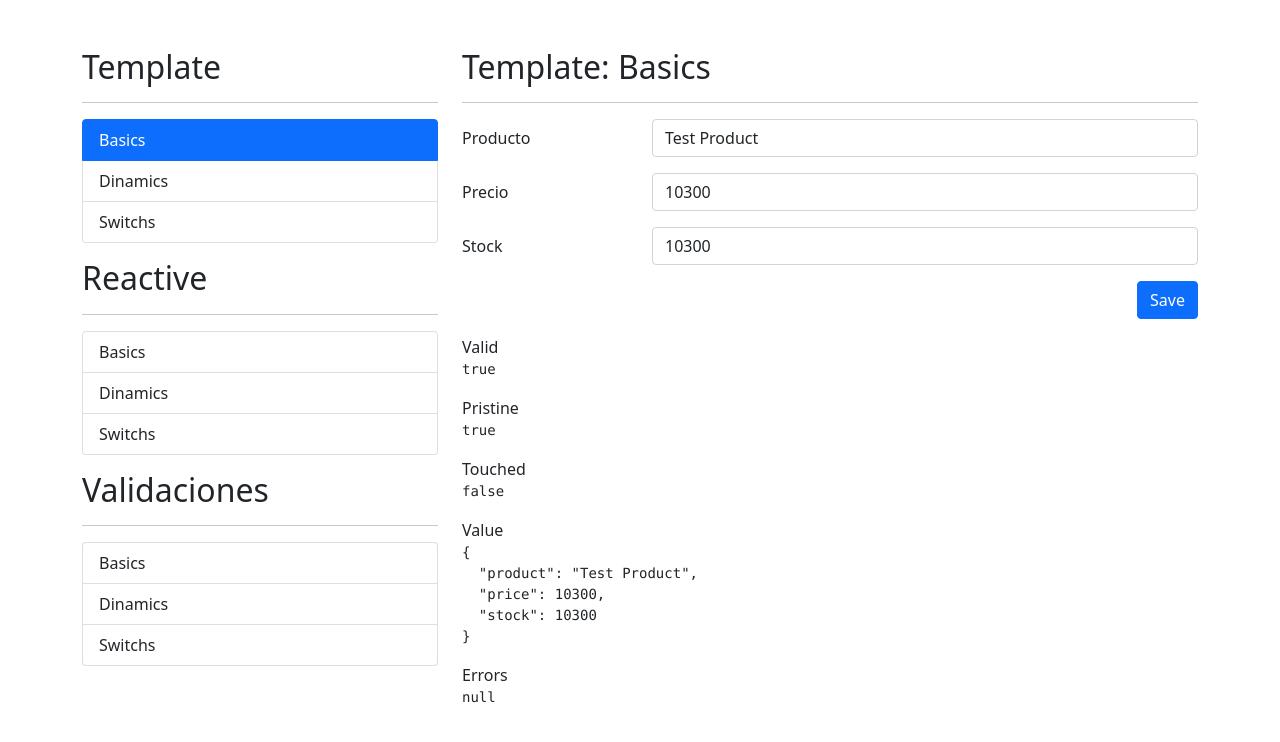
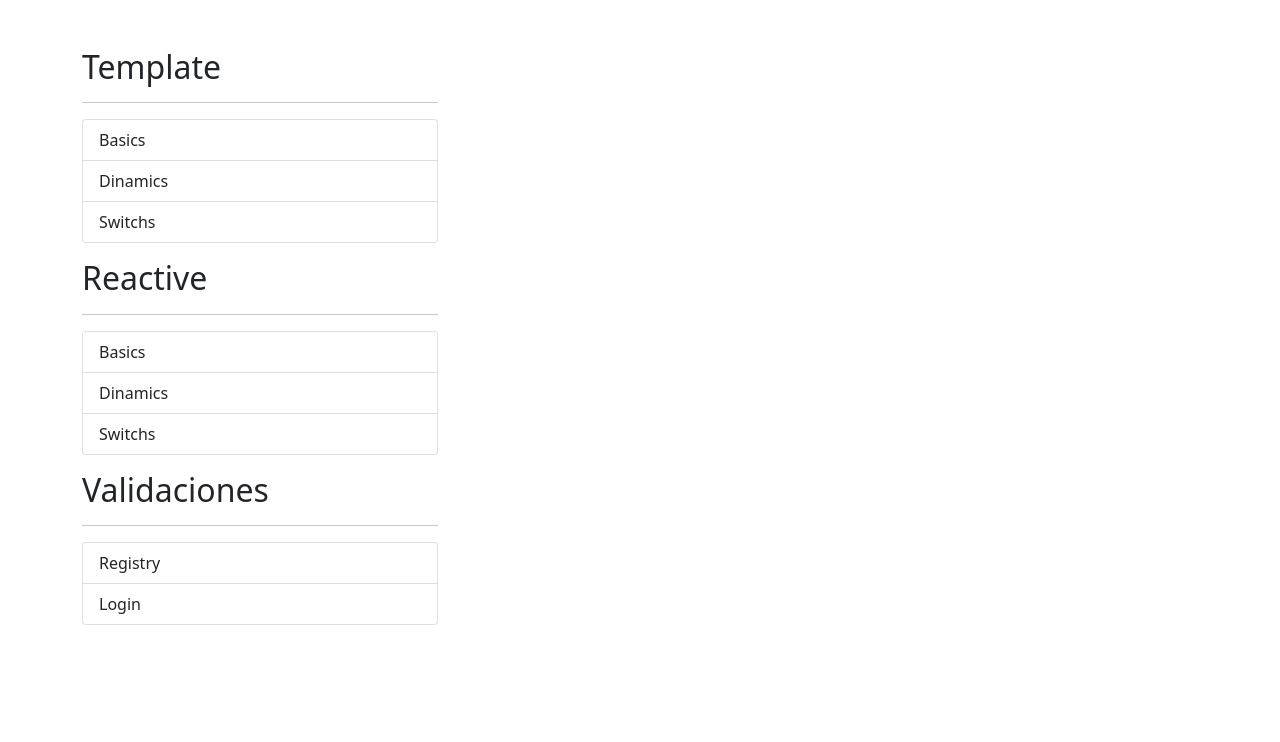
Before and after one commit to joseluiscdc/angular-forms, an Angular app: page /auth in a window 1280 px wide. Before the commit this address led to /template/basics. Shown: the top 742 px of the page. Built offline with nearby package versions, Linux system fonts and the light colour scheme.

Commit message:
authModule

```diff
--- a/src/app/app-routing.module.ts
+++ b/src/app/app-routing.module.ts
@@ -1,10 +1,12 @@
 import { NgModule } from '@angular/core';
 import { RouterModule, Routes } from '@angular/router';
 import { ReactiveModule } from './reactive/reactive.module';
+import { AuthModule } from './auth/auth.module';
 
 const routes: Routes = [
   { path: 'template', loadChildren: () => import('./template/template.module').then((m) => m.TemplateModule) },
   { path: 'reactive', loadChildren: () => import('./reactive/reactive.module').then((m) => m.ReactiveModule) },
+  { path: 'auth', loadChildren: () => import('./auth/auth.module').then((m) => m.AuthModule) },
   { path: '**', redirectTo: 'template' }
 ];
 
--- /dev/null
+++ b/src/app/auth/pages/login/login.component.html
@@ -0,0 +1 @@
+<p>login works!</p>
--- /dev/null
+++ b/src/app/auth/pages/login/login.component.ts
@@ -0,0 +1,16 @@
+import { Component, OnInit } from '@angular/core';
+
+@Component({
+  selector: 'app-login',
+  templateUrl: './login.component.html',
+  styles: [
+  ]
+})
+export class LoginComponent implements OnInit {
+
+  constructor() { }
+
+  ngOnInit(): void {
+  }
+
+}
--- /dev/null
+++ b/src/app/auth/pages/registry/registry.component.html
@@ -0,0 +1 @@
+<p>registry works!</p>
--- /dev/null
+++ b/src/app/auth/pages/registry/registry.component.ts
@@ -0,0 +1,16 @@
+import { Component, OnInit } from '@angular/core';
+
+@Component({
+  selector: 'app-registry',
+  templateUrl: './registry.component.html',
+  styles: [
+  ]
+})
+export class RegistryComponent implements OnInit {
+
+  constructor() { }
+
+  ngOnInit(): void {
+  }
+
+}
--- a/src/app/shared/sidemenu/sidemenu.component.html
+++ b/src/app/shared/sidemenu/sidemenu.component.html
@@ -24,7 +24,7 @@
 <hr>
 
 <ul class="list-group">
-    <li *ngFor="let item of reactiveMenu"
+    <li *ngFor="let item of authMenu"
         class="list-group-item"
         [routerLink]="[ item.rt ]"
         routerLinkActive="active">
--- a/src/app/shared/sidemenu/sidemenu.component.ts
+++ b/src/app/shared/sidemenu/sidemenu.component.ts
@@ -21,4 +21,8 @@ export class SidemenuComponent {
     { txt: 'Dinamics', rt: './reactive/dinamics' },
     { txt: 'Switchs', rt: './reactive/switchs' },
   ];
+  authMenu: MenuItem[] = [
+    { txt: 'Registry', rt: './auth/registry' },
+    { txt: 'Login', rt: './auth/login' },
+  ];
 }
```
Also changed, not shown: src/app/auth/auth-routing.module.ts (added, +21 -0 lines), src/app/auth/auth.module.ts (added, +19 -0 lines).
